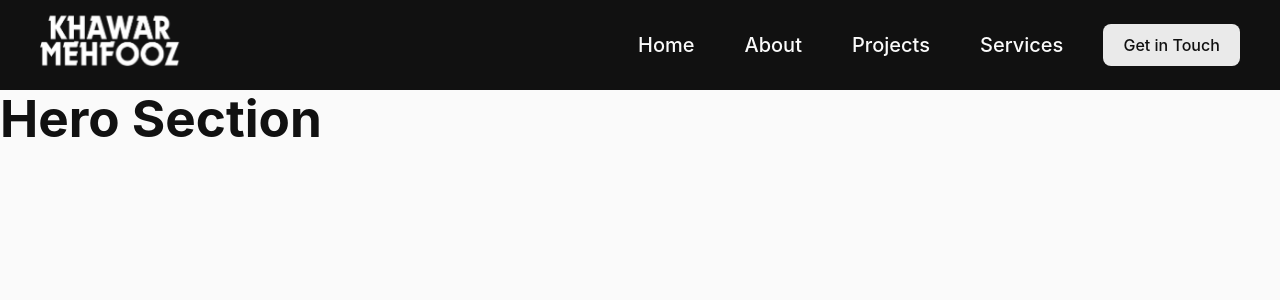
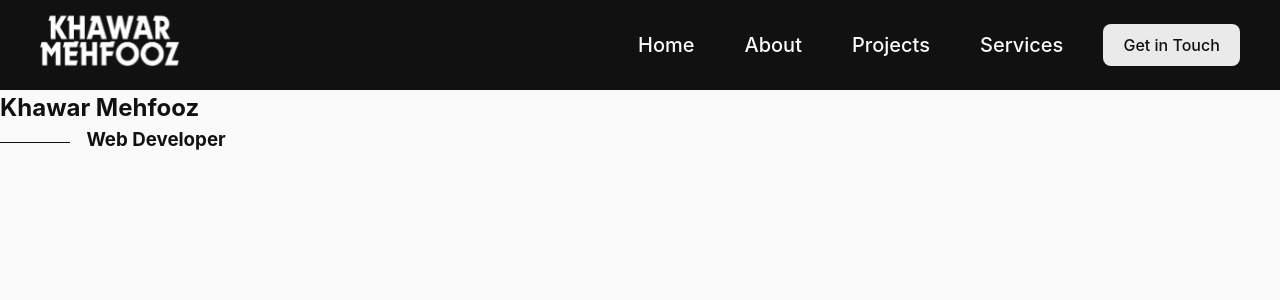
Before and after one commit to KhawarMehfooz/portfolio, a React (Vite) app: page / in a window 1280 px wide. Shown: the top 300 px of the page. Built offline with nearby package versions, Linux system fonts and the light colour scheme.

Commit message:
Update Hero Component

```diff
--- a/src/components/Hero.jsx
+++ b/src/components/Hero.jsx
@@ -5,9 +5,13 @@ class Hero extends React.Component {
   }
   render() {
     return (
-      <div>
-        <h1>Hero Section</h1>
-      </div>
+      <main className="hero-container">
+        <div className="hero-left">
+          <h2 className="hero-title">Khawar Mehfooz</h2>
+          <h3 className="hero-subtitle">Web Developer</h3>
+        </div>
+        <div className="hero-right"></div>
+      </main>
     );
   }
 }
--- a/src/index.css
+++ b/src/index.css
@@ -107,6 +107,20 @@ nav {
 #cta-btn:focus-visible {
   outline: 4px auto -webkit-focus-ring-color;
 }
+/* Hero Section */
+.hero-subtitle {
+  position: relative;
+  padding-left: 5.4rem;
+}
+.hero-subtitle::before {
+  content: "";
+  width: 70px;
+  height: 1px;
+  background-color: var(--accents-8);
+  position: absolute;
+  left: 0;
+  top: 1rem;
+}
 @media (width < 1200px) {
   .menu-items {
     gap: 25px;
```
